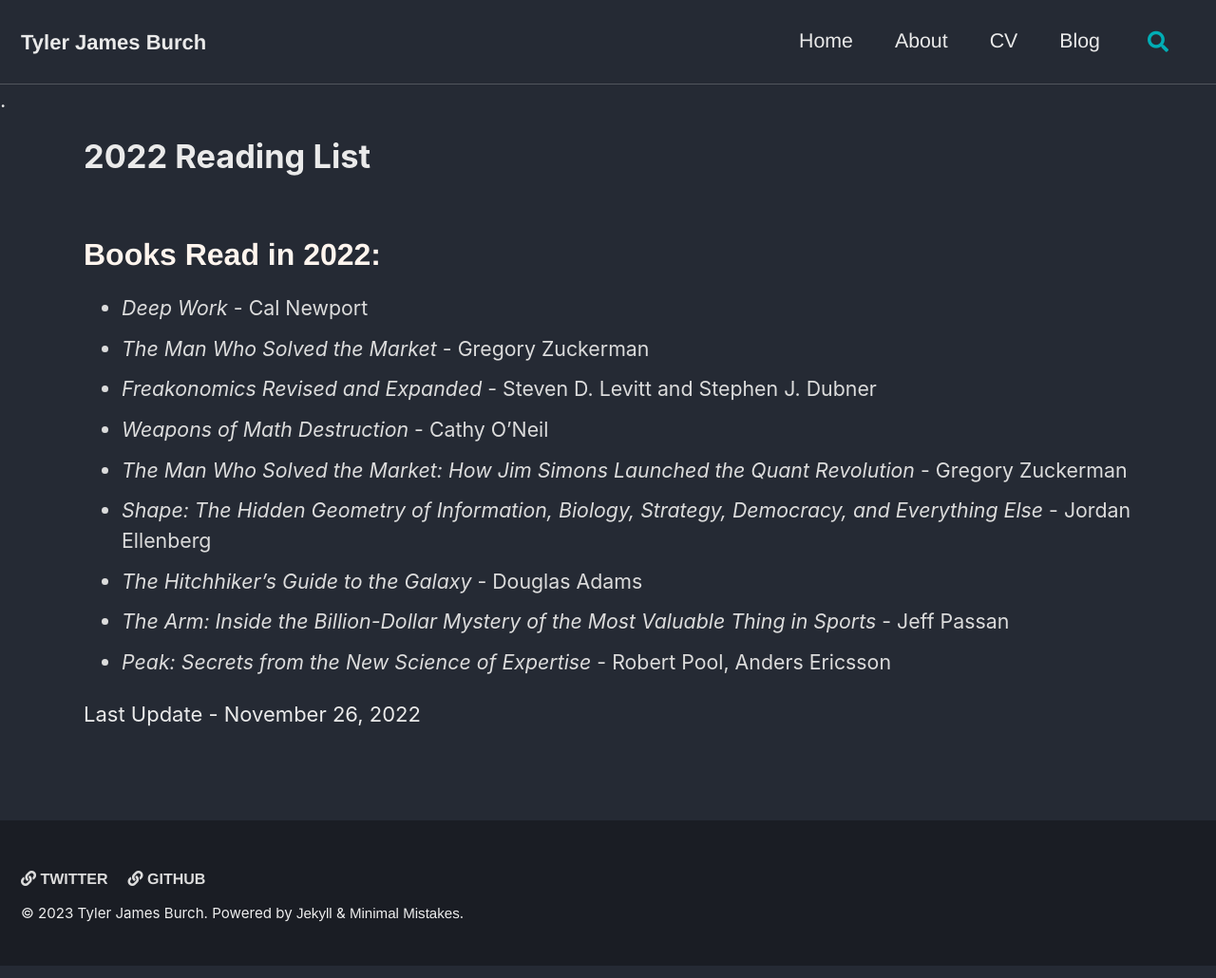
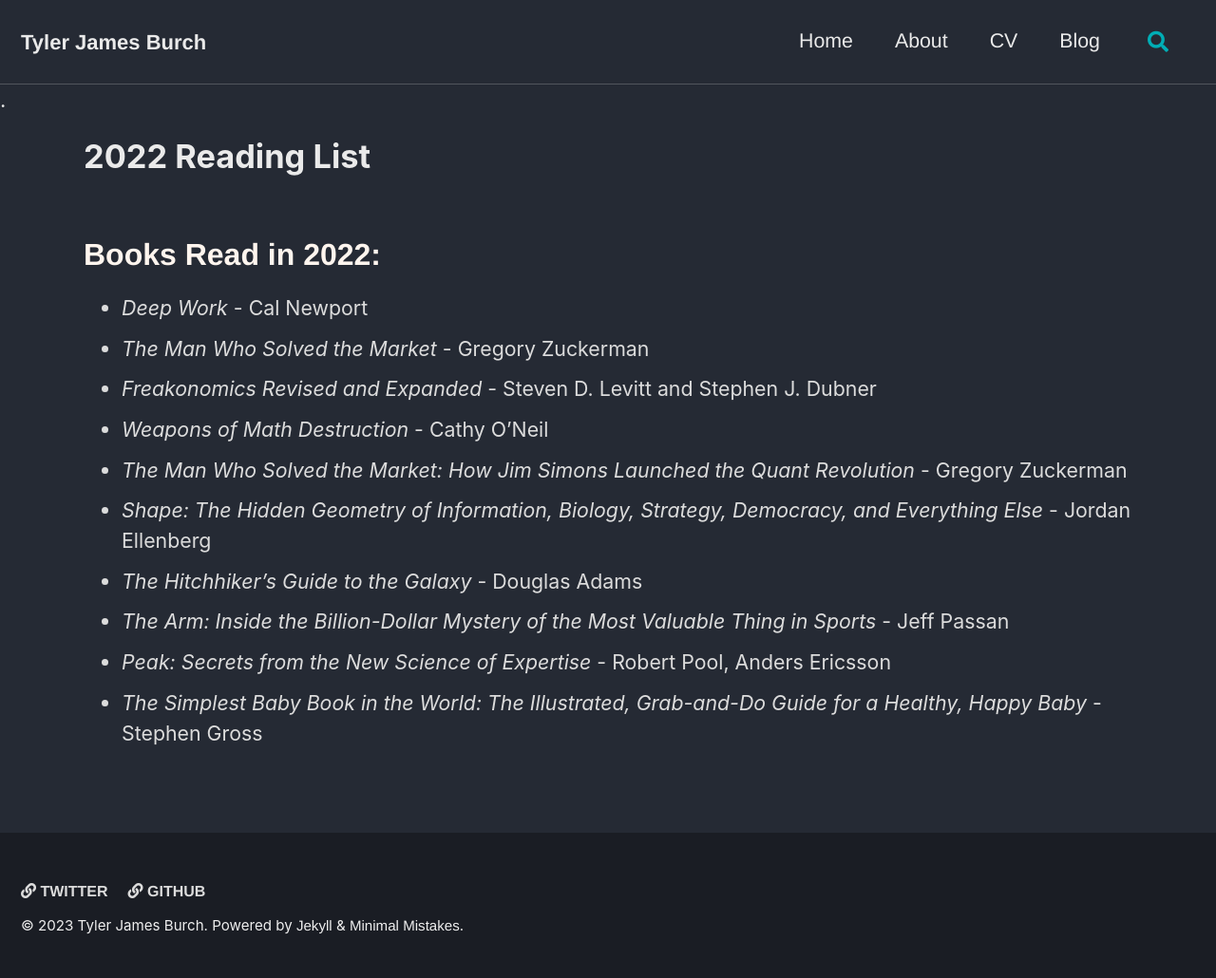
Before and after one commit to tjburch/tjburch.github.io, a Jekyll site: the page built from _other/2022readinglist.md, in a window 1280 px wide. Shown: the whole page at 95% size. Built offline with Jekyll 4.4.1, drawn with Linux system fonts in a browser that asks for light colours; cached includes are drawn as plain includes.

```diff
--- a/_other/2022readinglist.md
+++ b/_other/2022readinglist.md
@@ -17,5 +17,4 @@
 - _The Hitchhiker's Guide to the Galaxy_ - Douglas Adams
 - _The Arm: Inside the Billion-Dollar Mystery of the Most Valuable Thing in Sports_ - Jeff Passan
 - _Peak: Secrets from the New Science of Expertise_ -  Robert Pool, Anders Ericsson
-
-Last Update - November 26, 2022
+- _The Simplest Baby Book in the World: The Illustrated, Grab-and-Do Guide for a Healthy, Happy Baby_ - Stephen Gross
```
Also changed, not shown: _other/2023readinglist.md (added, +16 -0 lines).
